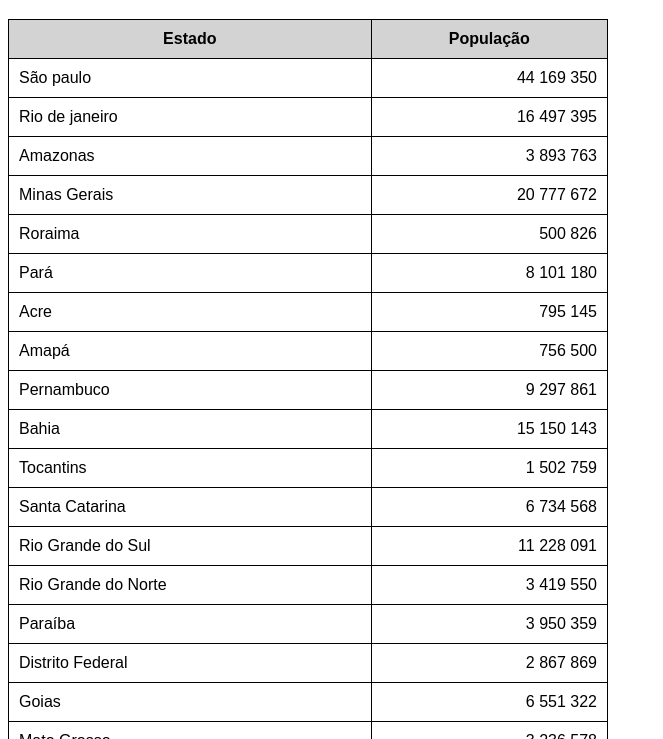
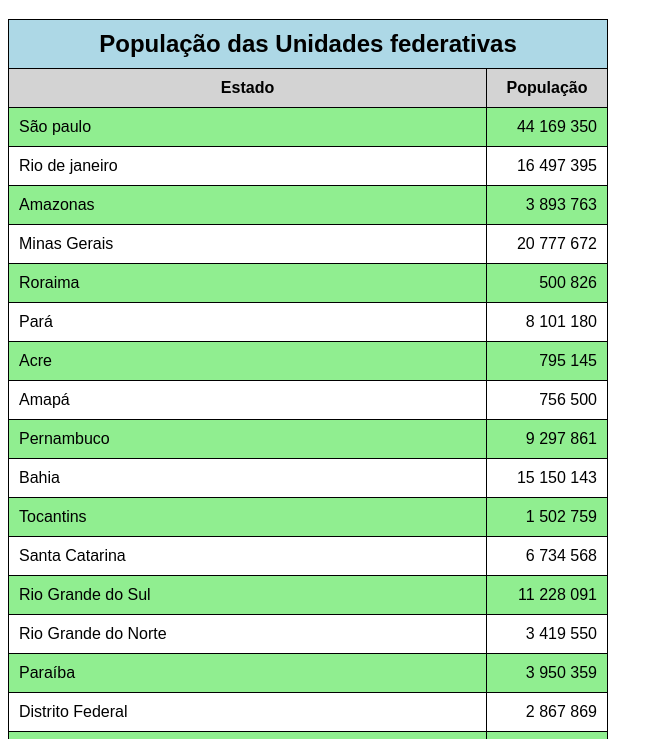
Before and after one commit to leandropoeta/html-css, a plain HTML site: page exercicios/ex023/tabela02.html in a window 1280 px wide. Shown: the part 61-800 px from the top of the page, without its empty margins (0-663 px from the left). Drawn offline with Linux system fonts and the light colour scheme.

Commit message:
captionandscope

```diff
--- a/exercicios/ex023/tabela02.html
+++ b/exercicios/ex023/tabela02.html
@@ -27,6 +27,19 @@
         thead, tfoot {
             background-color: lightgray;
         }
+
+        caption {
+            font-size: 1.5em;
+            font-weight: bold;
+            padding: 10px;
+            background-color: lightblue;
+            border: 1px solid;
+            border-bottom: none;
+        }
+
+        tbody > tr:nth-child(odd) {
+            background-color: lightgreen;
+        }
     </style>
 </head>
 <body>
@@ -41,10 +54,11 @@
                 TR TD TH
     -->
     <table>
+        <caption>População das Unidades federativas</caption>
         <thead>
             <tr>
-                <th>Estado</th>
-                <th>População</th>
+                <th scope="col">Estado</th>
+                <th scope="col" style="width: 100px;">População</th>
             </tr>
         </thead>
         <tbody>
@@ -159,7 +173,7 @@
         </tbody>
         <tfoot>
             <tr>
-                <th>Total de Habitantes</th>
+                <th scope="row">Total de Habitantes</th>
                 <td class="numb"><strong>210 147 125</strong></td>
             </tr>
         </tfoot>
```
